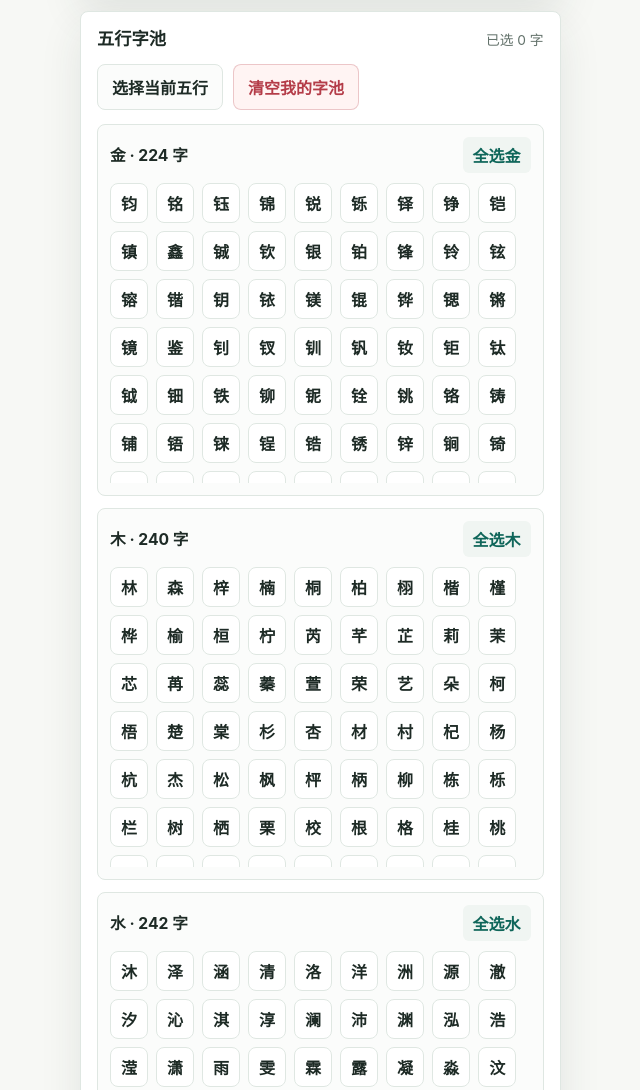
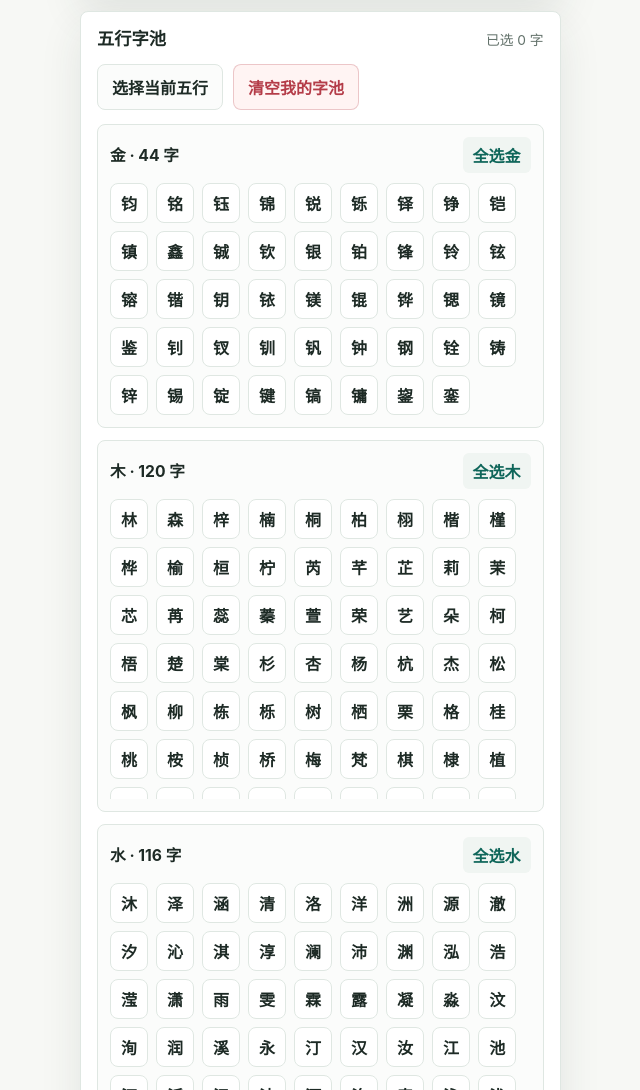
Before and after one commit to zyscodes/makename, a plain HTML site: page index.html in a window 1280 px wide. Shown: the part 640-1730 px from the top of the page, without its empty margins (18-658 px from the left). Drawn offline with Linux system fonts and the light colour scheme.

Commit message:
修复生僻字问题

```diff
--- a/index.html
+++ b/index.html
@@ -771,17 +771,13 @@
       earth: "土"
     };
 
+    // 精选起名友好字：优先保留寓意正向、读音顺口、日常可识别的常见人名字。
     const rawElementPools = {
-      metal: "钧铭钰锦锐铄铎铮铠镇鑫铖钦银铂锋铃铉镕锴钥铱镁锟铧锶锵镜鉴钊钗钏钒钕钜钛钺钿铁铆铌铨铫铬铸铺铻铼锃锆锈锌锏锜锠锣锥锭键锰锲锷锹锻锾镐镒镔镖镗镘镛镝镞镟镡镧镪镭镰" +
-        "钇针钉钋钌钍钎钐钓钔钙钚钞钟钡钢钣钤钩钮钨钫钬钭钲钳钴钵钷钹钼钽钾铀铅铇铈铊铋铍铐铑铒铕铗铙铚铛铜铝铞铟铢铣铤铥铦铩铪铯铰铲铳铴铵铷铹铽铿销锁锂锄锇锉锊锍锎锒锓锔锕锖锘错锚锛锡锢锤锧锨锩锫锬锱锳锸锼锽镀镂镄镅镆镉镌镏镑镓镚镠镢镤镥镦镨镩镫镬镯镱镲镳钻锯锗锝锞镃镈镊镍镎镙镣金釜銮鋆銎錾鍪鏖",
-      wood: "林森梓楠桐柏栩楷槿桦榆桓柠芮芊芷莉茉芯苒蕊蓁萱荣艺朵柯梧楚棠杉杏材村杞杨杭杰松枫枰柄柳栋栎栏树栖栗校根格桂桃桉桢桥梅梒梵棋棣棱植椿榕槐榛樊樾橙檀荟菁薇藤芙芳若茗" +
-        "芃芄芍芎芠芫芬芭花芸芹苏苇苓苔苗苙苡苣苻苾茁茂范茄茜茵茶茸茹茼荀荃草荆荇荔荙荚荞荠荡莎莘莞莹菀菅菇菡菱菲菽萃萄萌萍萧萨萩萸落葵蒂蒙蒲蒨蒴蓉蓓蓝蓬蔚蔓蔷蕙蕴蕾薄薏薰藏藜藿榭榴榉榜榠榧榷榻槁槊构椋椎椴椹楣楦楫楮楸楹榄榈竹竺竿笃笄笆笈笋笏笑笔笙笛笠笥符第笳笺筠筱筵筹简箐箫篇篁篆篱簇簪籍禾秀私秉秋科秒秧秩积秾稀程稔稚稷稹穗穆穰",
-      water: "沐泽涵清洛洋洲源澈汐沁淇淳澜沛渊泓浩滢潇雨雯霖露凝淼汶洵润溪永汀汇汉汝江池汤汩汪沂沃沈沅沣沦河治泫泰泳泷洁洄洒洺济浔浦海涔涛涟涣涤涧涪涯淮深添渝湘湉湛溯溶滋漪漫" +
-        "汕汜汛汲汾沙沄沆沇沔沫沭沮沱沾沼泠泡波泞泯泱泉洇洙洧洨洫洪洮洱洳浈浚浛浜浠浣浥涂涅消涉涌涓涴淅淞淙淦淯渌渍渚渠渡渤渥温渭港湃湍湎湖湾湿溢溱滂滔滟满滨漂演漠漩漾潆潍潘潜潮澄澎澔澧澳濂濡瀚瀛灏冰冶况冽净凇凌准凛霁霏霓雪霄霆震霞泗泙泚泜泞泠泺泾洌洎洑洒洗洙洵洺洽派洹流浙浞浟浡浥浦浨浪浮浴浯涞涠涡涢涴涸淄淅淞淠淥淦淧淬淮淯渚渝湫湲湙溟溥溦溧滉滦漱漓潞潢潭澍澹濯瀞",
-      fire: "炎煜熙烁炜焱晗昕晨旭昭晟曦晴暖煊煦昱炫煌灿灵炘燚映晓晔曜晖炯丹丽乐亭亮令仲伦伶佟俊俐倬兆光典冉冬南卓呈哲夏天宁宝尔庭彰德志念恬扬振政昊明易星春晋晏景智晶朗朔炅照" +
-        "灼炀炆炉炊炒炔炕炖炙炬炳炽烨烜烽焕焜焰煁煃煋煐煓煚煝煤煴熄熔熠熹燊燎燔燠燧燮燿爔烈烘烙烩烫烬热烯烱烶烺焉焌焓焘焙焚焯煅煇煟煨煲煳熀熇熏燃燋燐燚爝旻昀昂昆昇昌昶昉昴昵昺晁晃晄晅晊晢晤晧晪晫晬晱晰晷晸暄暇暐暑暠暢暧暮暱暻暾暿曈曙曚曛彤彧昳晞旰旱旷旺旸昃昄昈昔昙昜昝昞昤昪昫昬显昽晌晐晙晚晡晦晳晹晻晼晽晾暀暆暋暌暎暏暕暲暶暹曌曩",
-      earth: "坤垚城培墨安宇宥宸岚峰岳岩砚硕辰轩维亦予伊恩怡嫣婉玥瑛均圣垣一亿允又友叶右唯园圆境奎奥娅娴嫒容尹屹岐岗岑峥峦崇崎嵘巍延影忆悠意懿拥燕爱益磊祎禹羽翔誉远堃坦垠堇堂" +
-        "土圭圻坂坊坎坛坜坡坪坭垂型垒垓垦垲埃埕埔埙埜埠基堆堉堑堕堤堰塇塬塾墅墉墐墙增墀墁壕壤壹山屿岁岂岈岍岫岭岱岵岷峄峋峒峤峻崁崧崴嵋嵛嵩嵬嵯嵚巅石矶矾矿砜砥砺砾础硅硎硖硐硒硝硙确硼碇碌碍碑碗碧碟磐磬礁宛宜家寅寰玖玛玟玮环现玲玺玻珂珈珉珊珍珏珑珞珠珣珩珪班珺琅琇琉琛琢琦琪琬琰琳琴琼瑀瑁瑄瑕瑜瑞瑗瑙瑚瑾璇璋璟璞璨璧瓒田甸町画畋畔留畦番畴"
+      metal: "钧铭钰锦锐铄铎铮铠镇鑫铖钦银铂锋铃铉镕锴钥铱镁锟铧锶镜鉴钊钗钏钒钟钢铨铸锌锡锭键镐镛鋆銮",
+      wood: "林森梓楠桐柏栩楷槿桦榆桓柠芮芊芷莉茉芯苒蕊蓁萱荣艺朵柯梧楚棠杉杏杨杭杰松枫柳栋栎树栖栗格桂桃桉桢桥梅梵棋棣植椿榕槐榛樊樾橙檀荟菁薇藤芙芳若茗芃芬花芸芹苏苇苓苗茁茂茜茵茹荃荔莎莘莞莹菡菱菲萃萌萍萧蓉蓓蓝蔚蔓蕙蕴蕾薏竹笙笛筠筱箐禾秀秉秋程稚穗穆",
+      water: "沐泽涵清洛洋洲源澈汐沁淇淳澜沛渊泓浩滢潇雨雯霖露凝淼汶洵润溪永汀汉汝江池汪沂沅沣河治泰泳泷洁洺济浔浦海涔涛涟涣涤涧涯淮深添渝湘湉湛溯溶滋漪漫波泠泉洪浚浠浣涌涓淞淙渡渤渥温渭港湖湾溢滟满滨演漾潆潍潮澄澎澔澳濂濡瀚瀛灏冰凌霁霏霓雪霄霆霞",
+      fire: "炎煜熙烁炜焱晗昕晨旭昭晟曦晴暖煊煦昱炫煌灿灵炘燚映晓晔曜晖炯丹丽乐亭亮令伦伶俊俐倬兆光典冉南卓呈哲夏天宁宝尔庭彰德志念恬扬振政昊明易星春晋晏景智晶朗朔炅照烨烜烽焕焜焰熠熹燊燎燮旻昀昂昆昇昌昶昉晁晧暄暐曈彤彧晞",
+      earth: "坤垚城培墨安宇宥宸岚峰岳岩砚硕辰轩维亦予伊恩怡嫣婉玥瑛均圣垣允唯园圆境奎奥娅娴宛容尹屹岐岑峥崇崎嵘巍延影忆悠意懿燕益磊祎禹羽翔誉远堃坦垠堇堂圻基壹山屿岭岱岷峻崧崴嵋嵛嵩玖玛玟玮玲玺珂珈珉珊珍珏珑珞珠珣珩珺琅琇琛琢琦琪琬琰琳琴琼瑄瑜瑞瑚瑾璇璋璟璞璨璧宜家寅寰"
     };
 
     const elementPools = Object.fromEntries(
@@ -789,7 +785,7 @@
     );
 
     const genderPools = {
-      boy: ["钧", "铭", "锐", "铠", "镇", "铖", "锋", "鉴", "钊", "锴", "锷", "键", "泽", "源", "泓", "浩", "渊", "涛", "海", "深", "湛", "润", "森", "柏", "楷", "桓", "柯", "梧", "栋", "杰", "松", "樾", "煜", "旭", "晟", "炜", "曜", "晖", "炯", "昊", "明", "朗", "智", "宇", "宸", "轩", "岳", "硕", "辰", "坤", "岩", "峰", "峥", "巍", "翔"],
+      boy: ["钧", "铭", "锐", "铠", "镇", "铖", "锋", "鉴", "钊", "锴", "键", "泽", "源", "泓", "浩", "渊", "涛", "海", "深", "湛", "润", "森", "柏", "楷", "桓", "柯", "梧", "栋", "杰", "松", "樾", "煜", "旭", "晟", "炜", "曜", "晖", "炯", "昊", "明", "朗", "智", "宇", "宸", "轩", "岳", "硕", "辰", "坤", "岩", "峰", "峥", "巍", "翔"],
       girl: ["钰", "锦", "铃", "钥", "铱", "镁", "钗", "钏", "芮", "芊", "芷", "茉", "芯", "苒", "蕊", "萱", "莉", "蓁", "艺", "朵", "荟", "菁", "薇", "涵", "汐", "沁", "滢", "雯", "露", "淇", "湉", "漪", "溪", "晴", "曦", "昕", "灵", "晗", "暖", "恬", "晶", "照", "岚", "怡", "嫣", "婉", "玥", "瑛", "伊", "恩", "娅", "娴", "宛", "羽"]
     };
 
```
Also changed, not shown: 1 other file.
